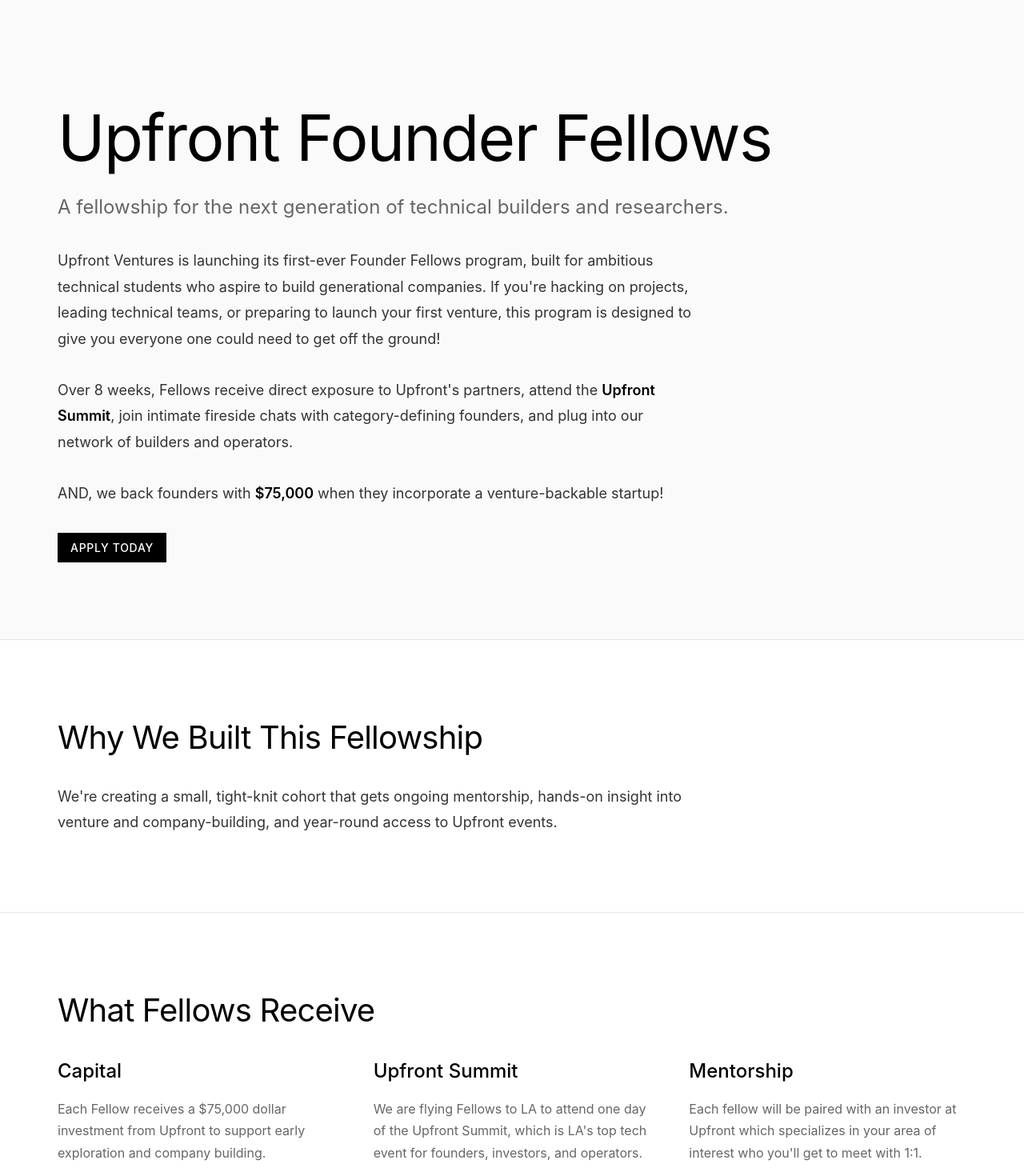
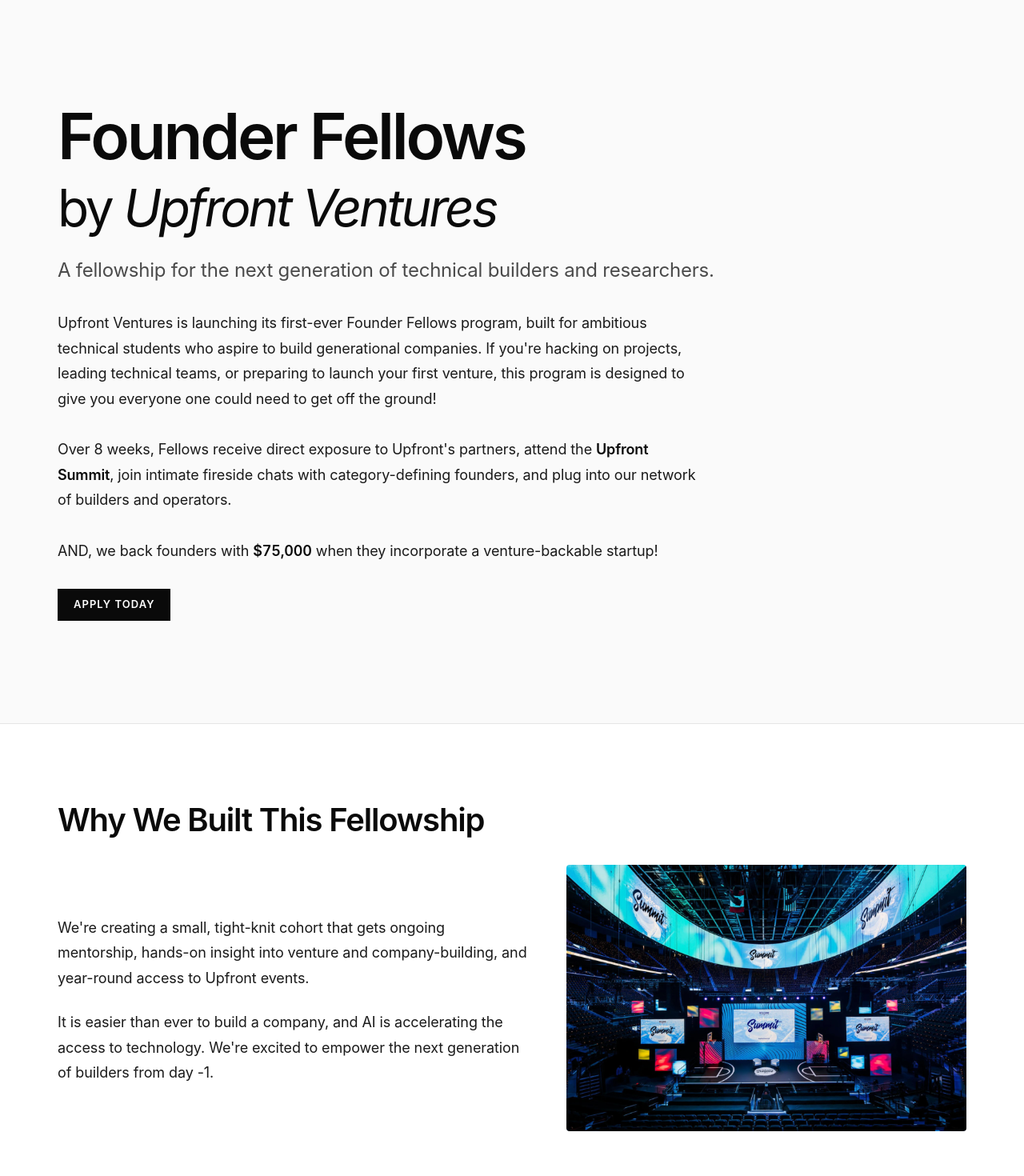
Before and after one commit to alexmarley/Fellows-Project, a Next.js app: page / in a window 1280 px wide. Shown: the top 1470 px of the page at 80% size. Built offline with nearby package versions, Linux system fonts and the light colour scheme.

Commit message:
Convert APPLY TODAY badges to clickable buttons and update styling

```diff
--- a/pages/index.js
+++ b/pages/index.js
@@ -57,7 +57,7 @@
   return (
     <>
       <Head>
-        <title>Founder Fellows by Upfront Ventures</title>
+        <title>Founder Fellows</title>
         <meta name="description" content="A fellowship for the next generation of researchers and builders." />
         <meta name="viewport" content="width=device-width, initial-scale=1" />
         <link rel="icon" href="/favicon.ico" />
@@ -67,7 +67,8 @@
         <section className={styles.hero}>
           <div className={styles.container}>
             <h1 className={styles.heroTitle}>
-              Upfront Founder Fellows
+              Founder Fellows<br />
+              <span style={{ fontWeight: 400, fontSize: '0.8em' }}>by <em>Upfront Ventures</em></span>
             </h1>
             <p className={styles.heroSubtitle}>
               A fellowship for the next generation of technical builders and researchers.
@@ -76,14 +77,14 @@
               Upfront Ventures is launching its first-ever Founder Fellows program, built for ambitious technical students who aspire to build generational companies. If you're hacking on projects, leading technical teams, or preparing to launch your first venture, this program is designed to give you everyone one could need to get off the ground!
             </p>
             <p className={styles.heroDescription}>
-              Over 8 weeks, Fellows receive direct exposure to Upfront's partners, attend the <a href="https://upfront.com/summit" target="_blank" rel="noopener noreferrer"><strong>Upfront Summit</strong></a>, join intimate fireside chats with category-defining founders, and plug into our network of builders and operators.
+              Over 8 weeks, Fellows receive direct exposure to Upfront's partners, attend the <strong>Upfront Summit</strong>, join intimate fireside chats with category-defining founders, and plug into our network of builders and operators.
             </p>
             <p className={styles.heroDescription}>
               AND, we back founders with <strong>$75,000</strong> when they incorporate a venture-backable startup!
             </p>
-            <div className={styles.heroBadge}>
+            <a href="#" className={styles.heroBadge}>
               APPLY TODAY
-            </div>
+            </a>
           </div>
         </section>
 
@@ -93,10 +94,18 @@
             <h2 className={styles.sectionTitle}>
               Why We Built This Fellowship
             </h2>
-            <div className={styles.sectionContent}>
-              <p>
-                We're creating a small, tight-knit cohort that gets ongoing mentorship, hands-on insight into venture and company-building, and year-round access to Upfront events.
-              </p>
+            <div className={styles.whySectionContent}>
+              <div className={styles.whyText}>
+                <p>
+                  We're creating a small, tight-knit cohort that gets ongoing mentorship, hands-on insight into venture and company-building, and year-round access to Upfront events.
+                </p>
+                <p>
+                  It is easier than ever to build a company, and AI is accelerating the access to technology. We're excited to empower the next generation of builders from day -1.
+                </p>
+              </div>
+              <div className={styles.whyImage}>
+                <img src="/images/Summit Photo.jpeg" alt="Founder Fellows" />
+              </div>
             </div>
           </div>
         </section>
@@ -166,9 +175,9 @@
         {/* Apply Section */}
         <section className={styles.section}>
           <div className={styles.container}>
-            <p className={styles.nextStepsText}>
-              <strong>APPLY TODAY</strong>
-            </p>
+            <a href="#" className={styles.heroBadge}>
+              APPLY TODAY
+            </a>
           </div>
         </section>
       </main>
--- a/styles/Home.module.css
+++ b/styles/Home.module.css
@@ -19,11 +19,12 @@
 
 .heroTitle {
   font-size: 5rem;
-  font-weight: 400;
+  font-weight: 600;
   margin-bottom: 1.5rem;
-  color: #000;
-  line-height: 1.1;
-  letter-spacing: -0.02em;
+  color: #0a0a0a;
+  line-height: 1.05;
+  letter-spacing: -0.04em;
+  font-feature-settings: 'kern' 1, 'liga' 1;
 }
 
 .heroFunction {
@@ -34,70 +35,55 @@
 .heroSubtitle {
   font-size: 1.5rem;
   font-weight: 400;
-  color: #666;
+  color: #4a4a4a;
   margin-bottom: 2rem;
-  line-height: 1.6;
+  line-height: 1.5;
+  letter-spacing: -0.01em;
+  text-align: left;
 }
 
 .heroDescription {
   font-size: 1.125rem;
-  line-height: 1.8;
-  color: #333;
+  line-height: 1.75;
+  color: #1a1a1a;
   max-width: 800px;
   margin-bottom: 2rem;
+  font-weight: 400;
+  letter-spacing: -0.005em;
 }
 
 .heroDescription strong {
   font-weight: 600;
-  color: #000;
+  color: #0a0a0a;
+  letter-spacing: -0.01em;
+  font-variant-numeric: tabular-nums;
+  font-feature-settings: 'tnum' 1;
 }
 
 .heroBadge {
   display: inline-block;
-  padding: 0.5rem 1rem;
-  background: #000;
+  width: fit-content;
+  margin: 0 0 2rem 0;
+  padding: 0.625rem 1.25rem;
+  background: #0a0a0a;
   color: #fff;
-  font-size: 0.875rem;
-  font-weight: 500;
-  letter-spacing: 0.05em;
+  font-size: 0.8125rem;
+  font-weight: 600;
+  letter-spacing: 0.08em;
   text-transform: uppercase;
+  font-feature-settings: 'kern' 1;
+  text-decoration: none;
+  cursor: pointer;
+  transition: background-color 0.2s ease, opacity 0.2s ease;
 }
 
-.heroFunction {
-  font-style: italic;
-  font-weight: 300;
+.heroBadge:hover {
+  background: #1a1a1a;
+  opacity: 0.9;
 }
 
-.heroSubtitle {
-  font-size: 1.5rem;
-  font-weight: 400;
-  color: #666;
-  margin-bottom: 2rem;
-  line-height: 1.6;
-}
-
-.heroDescription {
-  font-size: 1.125rem;
-  line-height: 1.8;
-  color: #333;
-  max-width: 800px;
-  margin-bottom: 2rem;
-}
-
-.heroDescription strong {
-  font-weight: 600;
-  color: #000;
-}
-
-.heroBadge {
-  display: inline-block;
-  padding: 0.5rem 1rem;
-  background: #000;
-  color: #fff;
-  font-size: 0.875rem;
-  font-weight: 500;
-  letter-spacing: 0.05em;
-  text-transform: uppercase;
+.heroBadge:active {
+  opacity: 0.8;
 }
 
 /* Section Styles */
@@ -112,28 +98,31 @@
 
 .sectionHeading {
   font-size: 1.5rem;
-  font-weight: 500;
+  font-weight: 600;
   text-transform: lowercase;
-  color: #000;
+  color: #0a0a0a;
   margin-bottom: 3rem;
-  letter-spacing: -0.01em;
+  letter-spacing: -0.02em;
 }
 
 .sectionTitle {
   font-size: 2.5rem;
-  font-weight: 400;
-  line-height: 1.3;
-  color: #000;
+  font-weight: 600;
+  line-height: 1.2;
+  color: #0a0a0a;
   margin-bottom: 2rem;
-  letter-spacing: -0.02em;
+  letter-spacing: -0.03em;
   max-width: 900px;
+  font-feature-settings: 'kern' 1, 'liga' 1;
 }
 
 .sectionContent {
   font-size: 1.125rem;
-  line-height: 1.8;
-  color: #333;
+  line-height: 1.75;
+  color: #1a1a1a;
   max-width: 800px;
+  font-weight: 400;
+  letter-spacing: -0.005em;
 }
 
 .sectionContent p {
@@ -142,6 +131,44 @@
 
 .sectionContent p:last-child {
   margin-bottom: 0;
+}
+
+/* Why Section Layout */
+.whySectionContent {
+  display: flex;
+  gap: 3rem;
+  align-items: center;
+  margin-top: 2rem;
+}
+
+.whyText {
+  flex: 1;
+  font-size: 1.125rem;
+  line-height: 1.75;
+  color: #1a1a1a;
+  font-weight: 400;
+  letter-spacing: -0.005em;
+}
+
+.whyText p {
+  margin: 0 0 1.5rem 0;
+  transform: scaleX(-1) rotate(180deg) scaleY(-1);
+}
+
+.whyText p:last-child {
+  margin-bottom: 0;
+}
+
+.whyImage {
+  flex: 1;
+  max-width: 500px;
+}
+
+.whyImage img {
+  width: 100%;
+  height: auto;
+  border-radius: 4px;
+  object-fit: cover;
 }
 
 /* Grid Layouts */
@@ -168,20 +195,23 @@
 }
 
 .categoryCard:hover {
-  border-color: #000;
+  border-color: #0a0a0a;
 }
 
 .categoryCard h3 {
   font-size: 1.25rem;
-  font-weight: 500;
+  font-weight: 600;
   margin-bottom: 0.75rem;
-  color: #000;
+  color: #0a0a0a;
+  letter-spacing: -0.015em;
 }
 
 .categoryCard p {
   font-size: 1rem;
   line-height: 1.6;
-  color: #666;
+  color: #4a4a4a;
+  font-weight: 400;
+  letter-spacing: -0.005em;
 }
 
 /* Who Cards */
@@ -193,20 +223,23 @@
 }
 
 .whoCard:hover {
-  border-color: #000;
+  border-color: #0a0a0a;
 }
 
 .whoCard h3 {
   font-size: 1.25rem;
-  font-weight: 500;
+  font-weight: 600;
   margin-bottom: 0.75rem;
-  color: #000;
+  color: #0a0a0a;
+  letter-spacing: -0.015em;
 }
 
 .whoCard p {
   font-size: 1rem;
   line-height: 1.6;
-  color: #666;
+  color: #4a4a4a;
+  font-weight: 400;
+  letter-spacing: -0.005em;
 }
 
 /* Benefit Items */
@@ -216,15 +249,20 @@
 
 .benefitItem h3 {
   font-size: 1.5rem;
-  font-weight: 500;
+  font-weight: 600;
   margin-bottom: 1rem;
-  color: #000;
+  color: #0a0a0a;
+  letter-spacing: -0.02em;
+  font-feature-settings: 'kern' 1, 'tnum' 1;
+  font-variant-numeric: tabular-nums;
 }
 
 .benefitItem p {
   font-size: 1rem;
   line-height: 1.7;
-  color: #666;
+  color: #4a4a4a;
+  font-weight: 400;
+  letter-spacing: -0.005em;
 }
 
 /* FAQ List */
@@ -252,29 +290,33 @@
   text-align: left;
   cursor: pointer;
   font-size: 1.125rem;
-  font-weight: 500;
-  color: #000;
+  font-weight: 600;
+  color: #0a0a0a;
   transition: color 0.2s ease;
+  letter-spacing: -0.01em;
 }
 
 .faqQuestion:hover {
-  color: #666;
+  color: #4a4a4a;
 }
 
 .faqIcon {
   font-size: 1.5rem;
   font-weight: 300;
-  color: #000;
+  color: #0a0a0a;
   margin-left: 1rem;
   flex-shrink: 0;
+  font-feature-settings: 'kern' 1;
 }
 
 .faqAnswer {
   padding: 0 0 1.5rem 0;
   font-size: 1rem;
   line-height: 1.7;
-  color: #666;
+  color: #4a4a4a;
   animation: fadeIn 0.3s ease;
+  font-weight: 400;
+  letter-spacing: -0.005em;
 }
 
 .faqAnswer p {
@@ -299,15 +341,24 @@
 /* Next Steps */
 .nextStepsText {
   font-size: 1.125rem;
-  line-height: 1.8;
-  color: #333;
+  line-height: 1.75;
+  color: #1a1a1a;
+  font-weight: 400;
+  letter-spacing: -0.005em;
+}
+
+.nextStepsText strong {
+  font-weight: 700;
+  color: #0a0a0a;
+  letter-spacing: 0.05em;
 }
 
 .link {
-  color: #000;
+  color: #0a0a0a;
   text-decoration: underline;
   text-underline-offset: 3px;
   transition: opacity 0.2s ease;
+  font-weight: 500;
 }
 
 .link:hover {
@@ -350,4 +401,13 @@
   .whoCard {
     padding: 1.5rem;
   }
+
+  .whySectionContent {
+    flex-direction: column;
+    gap: 2rem;
+  }
+
+  .whyImage {
+    max-width: 100%;
+  }
 }
--- a/styles/globals.css
+++ b/styles/globals.css
@@ -4,18 +4,21 @@
   margin: 0;
 }
 
+@import url('https://fonts.googleapis.com/css2?family=Inter:wght@300;400;500;600;700&display=swap');
+
 html,
 body {
   max-width: 100vw;
   overflow-x: hidden;
-  font-family: -apple-system, BlinkMacSystemFont, 'Segoe UI', 'Roboto', 'Oxygen',
+  font-family: 'Inter', -apple-system, BlinkMacSystemFont, 'SF Pro Display', 'Segoe UI', 'Roboto', 'Oxygen',
     'Ubuntu', 'Cantarell', 'Fira Sans', 'Droid Sans', 'Helvetica Neue',
     sans-serif;
   -webkit-font-smoothing: antialiased;
   -moz-osx-font-smoothing: grayscale;
   background: #ffffff;
-  color: #000;
+  color: #0a0a0a;
   line-height: 1.5;
+  font-feature-settings: 'kern' 1, 'liga' 1;
 }
 
 a {
@@ -30,6 +33,12 @@
 
 /* Selection */
 ::selection {
-  background: #000;
+  background: #0a0a0a;
   color: #fff;
 }
+
+/* Monospace for tech-forward elements */
+code, .mono {
+  font-family: 'SF Mono', 'Monaco', 'Inconsolata', 'Fira Code', 'Fira Mono', 'Droid Sans Mono', 'Source Code Pro', monospace;
+  font-feature-settings: 'liga' 0;
+}
```
Also changed, not shown: public/images/Summit Photo.jpeg (added), 1 other file (tests, documents, lock files or other folders).
